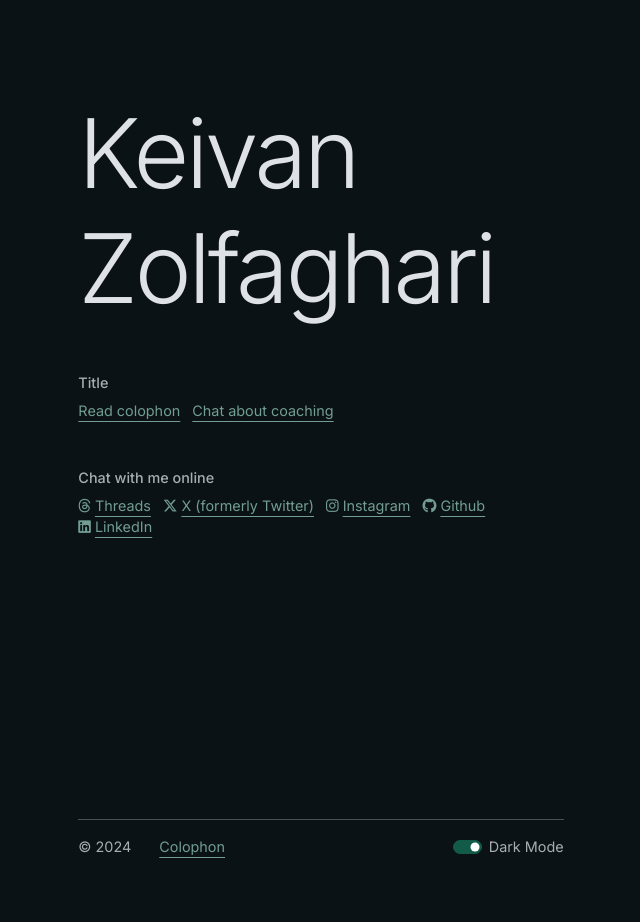
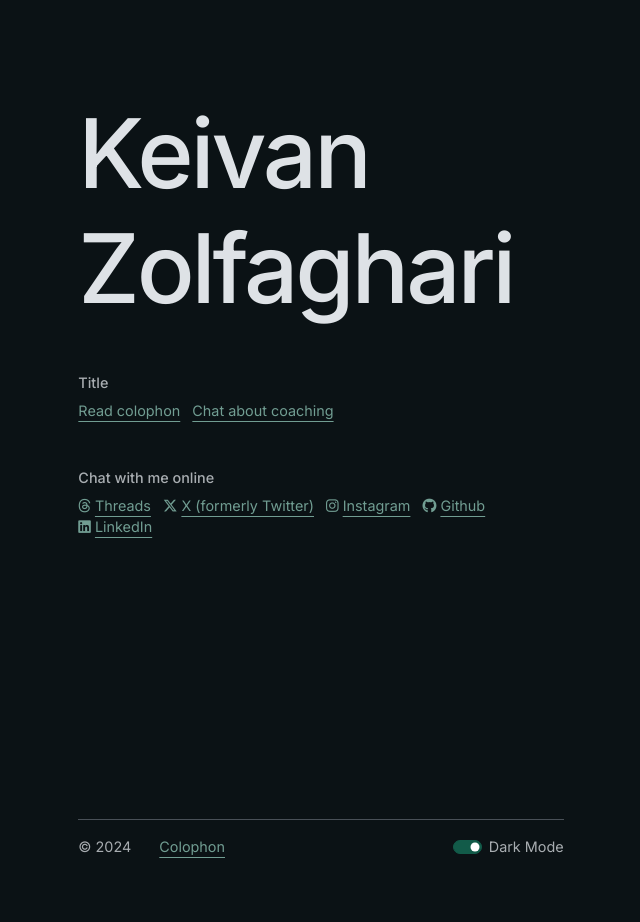
Before and after one commit to keivanz/keivanz.github.io, a Jekyll site: the page built from index.md, in a window 1280 px wide. Shown: the whole page, without its empty margins (319-959 px from the left). Built offline with Jekyll 4.4.1, drawn with Linux system fonts in a browser that asks for light colours; nearby versions of some CDN libraries.

Commit message:
Update _custom.scss

```diff
--- a/_sass/_custom.scss
+++ b/_sass/_custom.scss
@@ -69,7 +69,9 @@ $dark-primary: #aadd66;
   font-weight: 400;
   font-style: normal;
   font-variation-settings:
-    "slnt" 0;
+    "slnt" 0,
+    "dlig" 0,
+    "zero" 0;
 }
 
 @font-face {
@@ -107,6 +109,7 @@ a:hover {
 
 .name_lead {
   letter-spacing: -.2rem;
+  font-weight: 500;
 }
 
 /*
```
